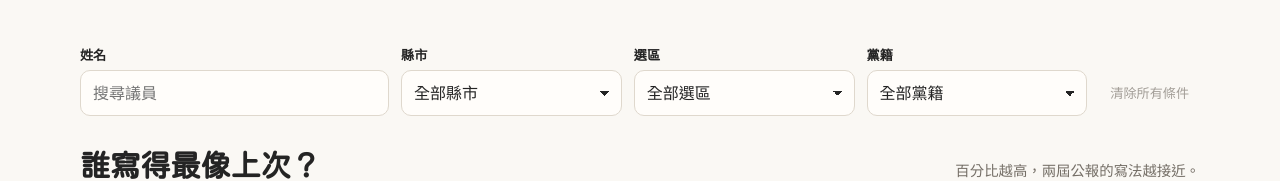
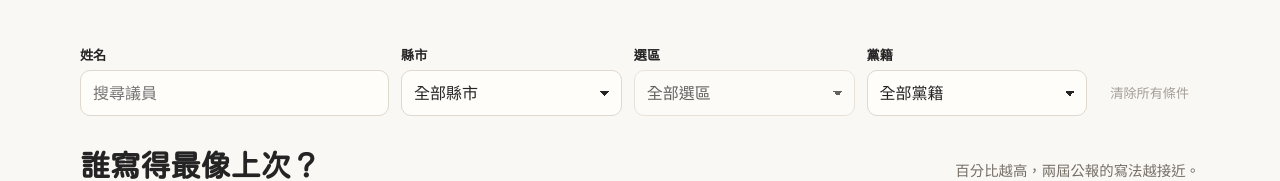
Before and after one commit to SuJiaKuan/lazy-councilor-platform, a React (Vite) app: page / in a window 1280 px wide. Shown: the part 194-375 px from the top of the page. Built offline with nearby package versions, Linux system fonts and the light colour scheme.

Commit message:
Require a city selection before filtering by district

```diff
--- a/src/components/Comparison.tsx
+++ b/src/components/Comparison.tsx
@@ -31,9 +31,9 @@ export function Comparison({ people, cities, onSelect }: Props) {
   const search = useRef<HTMLInputElement>(null);
   const results = useRef<HTMLHeadingElement>(null);
   const cityPeople = city ? people.filter((person) => person.city === city) : people;
-  const districts = [...new Set(cityPeople.map((person) => String(person.district)))].sort(
+  const districts = city ? [...new Set(cityPeople.map((person) => String(person.district)))].sort(
     (a, b) => a.localeCompare(b, 'zh-TW', { numeric: true }),
-  );
+  ) : [];
   const parties = [...new Set(people.flatMap((person) => person.party ? [person.party] : []))]
     .sort((a, b) => a.localeCompare(b, 'zh-TW'));
   const visible = cityPeople.filter((person) =>
@@ -96,7 +96,7 @@ export function Comparison({ people, cities, onSelect }: Props) {
         </label>
         <label>
           選區
-          <select value={district} onChange={(event) => {
+          <select value={district} disabled={!city} onChange={(event) => {
             setDistrict(event.target.value);
             setPage(1);
           }}>
```
